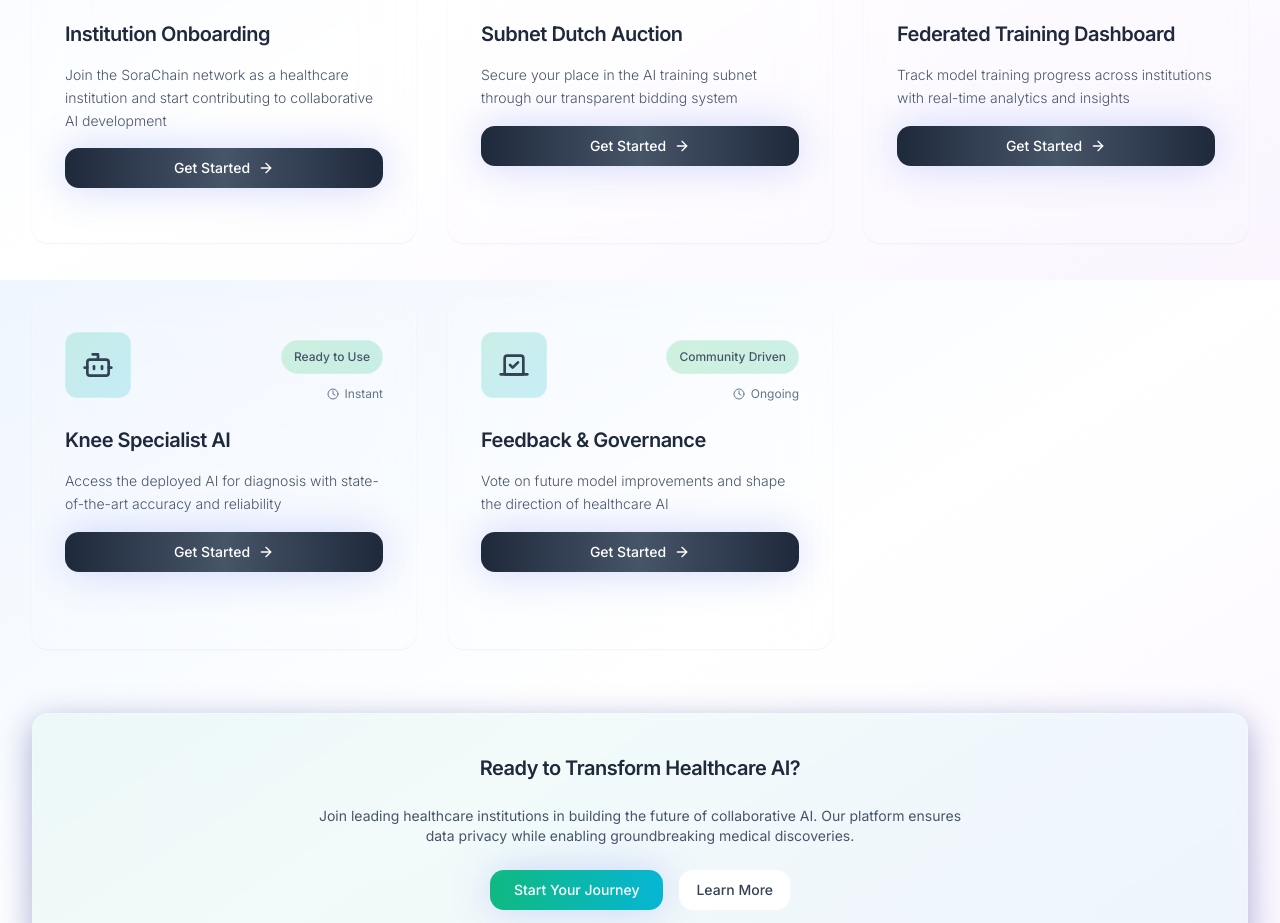
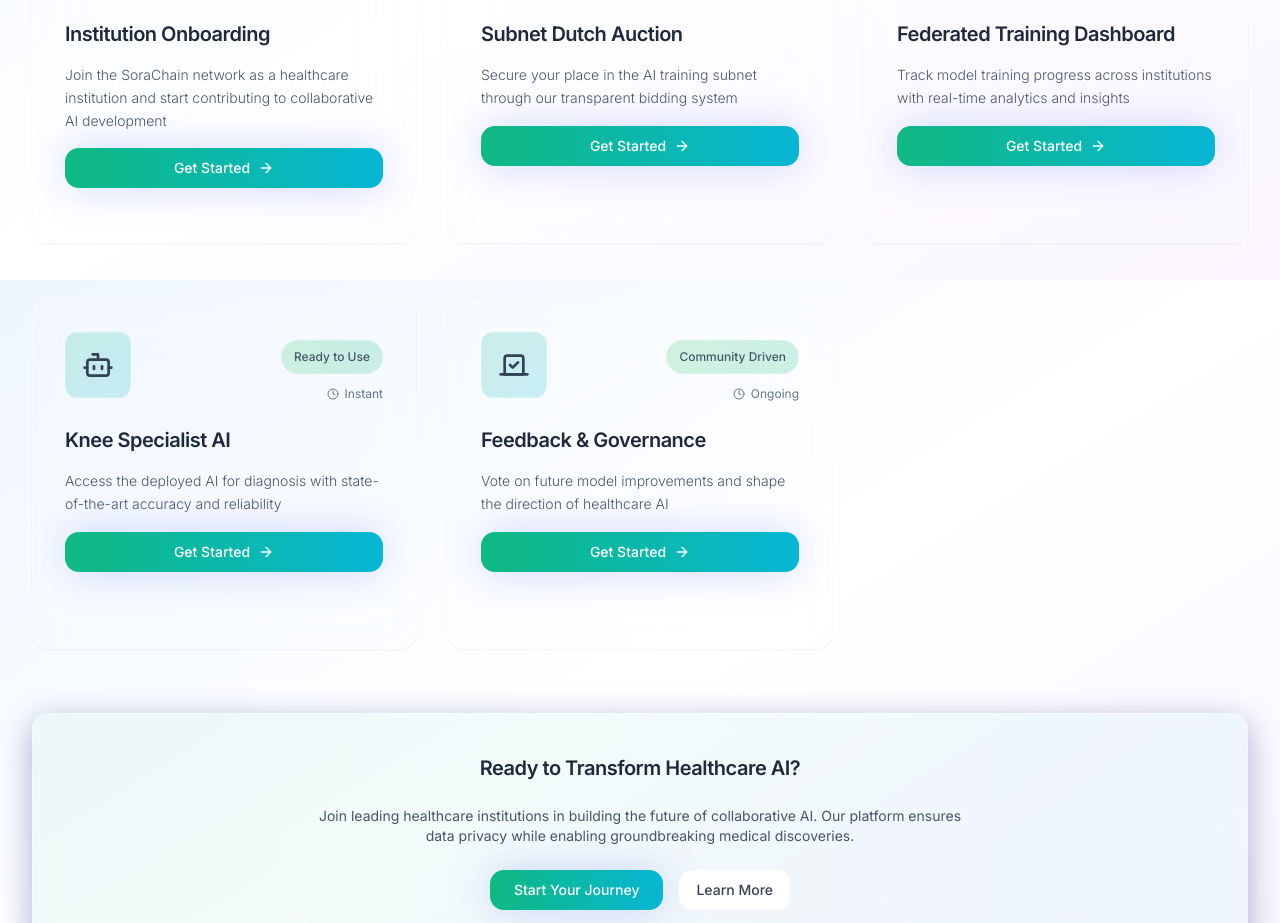
Before and after one commit to SoraChain-AI/Healthcare-ortho, a React (Vite) app: page / in a window 1280 px wide. Shown: the part 2120-3043 px from the top of the page. Built offline with nearby package versions, Linux system fonts and the light colour scheme.

Commit message:
Reverted to commit 434d8d78c5afe836831f0b7b1c59ab2bf7e5e8b5

```diff
--- a/src/pages/Index.tsx
+++ b/src/pages/Index.tsx
@@ -185,7 +185,7 @@ const Index = () => {
                   </CardHeader>
 
                   <CardContent className="p-8 pt-0">
-                    <Button className="w-full glass-button bg-gradient-to-r from-slate-800 via-slate-600 to-slate-800 dark:from-slate-100 dark:via-slate-300 dark:to-slate-100 text-white border-0 px-6 py-3 glow-effect hover:from-slate-900 hover:to-slate-700 dark:hover:from-slate-300 dark:hover:to-slate-200 transition-all duration-200 group">
+                    <Button className="w-full glass-button bg-gradient-to-r from-emerald-500 to-cyan-500 text-white border-0 px-6 py-3 glow-effect hover:from-emerald-600 hover:to-cyan-600 transition-all duration-200 group">
                       <span>Get Started</span>
                       <ArrowRight className="h-4 w-4 group-hover:translate-x-1 transition-transform duration-200" />
                     </Button>
```
